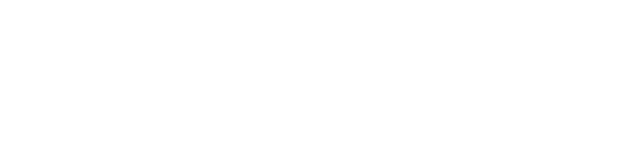
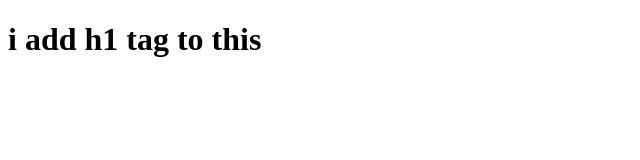
Before and after one commit to roshnasardar/WebBootcamp, a plain HTML site: page test3/index.html in a window 1280 px wide. Shown: the whole page, without its empty margins (0-640 px from the left). Drawn offline with Linux system fonts and the light colour scheme.

Commit message:
i add some new thing check them

```diff
--- a/test3/index.html
+++ b/test3/index.html
@@ -7,6 +7,6 @@
     <title>Document</title>
 </head>
 <body>
-
+    <h1>i add h1 tag to this</h1>
 </body>
 </html>
```
Also changed, not shown: 1 other file.
